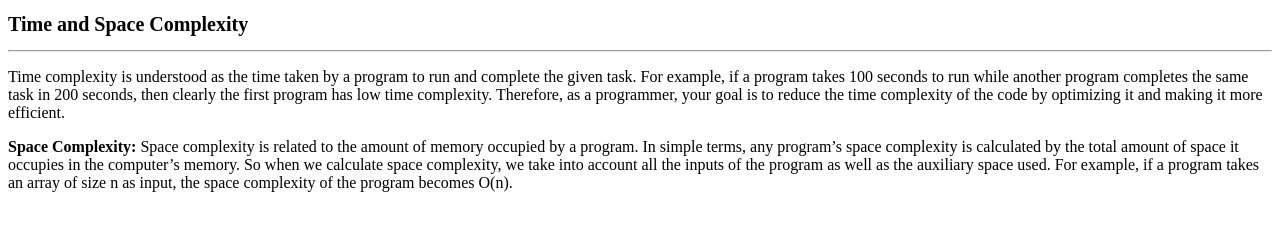
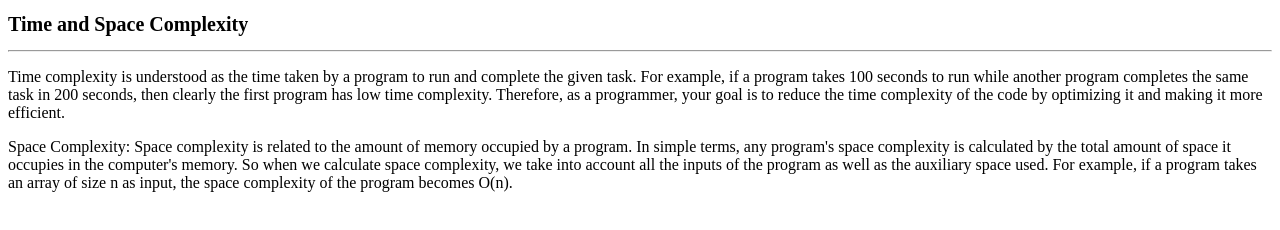
Before and after one commit to acciojob/time-and-space-complexity-NevilKumar2002, a website: page main.html in a window 1280 px wide. Drawn offline with Linux system fonts and the light colour scheme.

Commit message:
created a submission

```diff
--- a/main.html
+++ b/main.html
@@ -16,7 +16,7 @@
 
 	</div>
 	<div>
-		<p><b>Space Complexity:</b> Space complexity is related to the amount of memory occupied by a program. In simple terms, any program’s space complexity is calculated by the total amount of space it occupies in the computer’s memory. So when we calculate space complexity, we take into account all the inputs of the program as well as the auxiliary space used. For example, if a program takes an array of size n as input, the space complexity of the program becomes O(n).</p>
+		<p>Space Complexity: Space complexity is related to the amount of memory occupied by a program. In simple terms, any program's space complexity is calculated by the total amount of space it occupies in the computer's memory. So when we calculate space complexity, we take into account all the inputs of the program as well as the auxiliary space used. For example, if a program takes an array of size n as input, the space complexity of the program becomes O(n).</p>
 		</div>
 
     <script type="text/javascript" src="./script.js">
```
